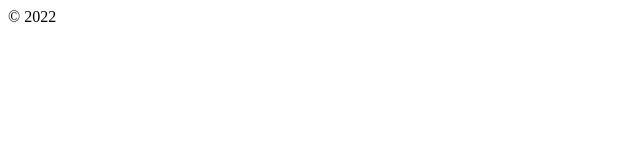
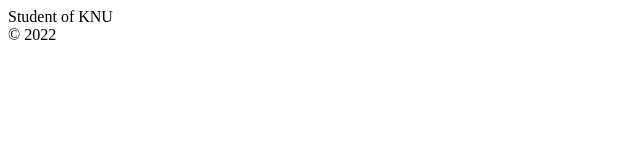
Before and after one commit to ageevprunich/Study2022, a plain HTML site: page Lab1/index.html in a window 1280 px wide. Shown: the whole page, without its empty margins (0-640 px from the left). Drawn offline with Linux system fonts and the light colour scheme.

Commit message:
Change file

```diff
--- a/Lab1/index.html
+++ b/Lab1/index.html
@@ -15,7 +15,7 @@
 
         </div>
         <div>
-
+            Student of KNU
         </div>
     </header>
     <aside>
```
